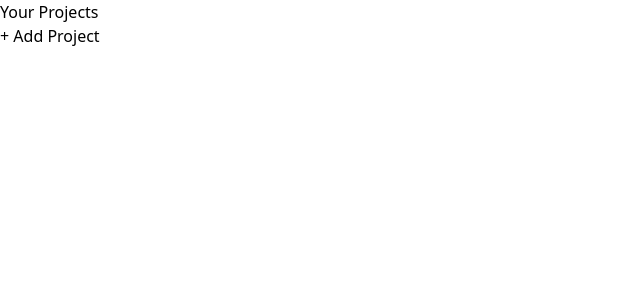
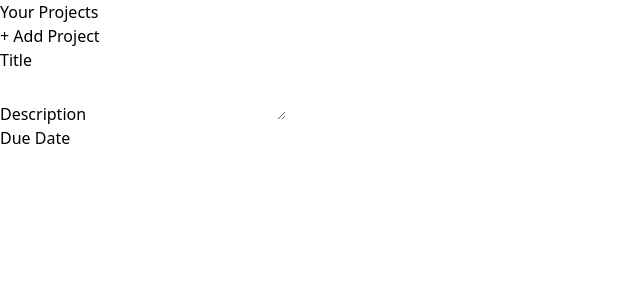
Before and after one commit to LoganBaucum/ReactProjectManager, a React (Vite) app: page / in a window 1280 px wide. Shown: the top 300 px of the page, without its empty margins (0-640 px from the left). Built offline with nearby package versions, Linux system fonts and the light colour scheme.

Commit message:
Added NewProject component to the main app.

```diff
--- a/src/App.jsx
+++ b/src/App.jsx
@@ -1,5 +1,6 @@
 import { useState } from "react";
 import Sidebar from "./Components/Sidebar";
+import NewProject from "./Components/NewProject";
 
 function App() {
   const [projects, setProjects] = useState([
@@ -20,8 +21,9 @@ function App() {
   const [selectedProject, SetSelectedProject] = useState();
 
   return (
-    <main className="h-screen my-8">
+    <main className="h-screen my-8 flex gap-8">
       <Sidebar />
+      <NewProject />
     </main>
   );
 }
```
